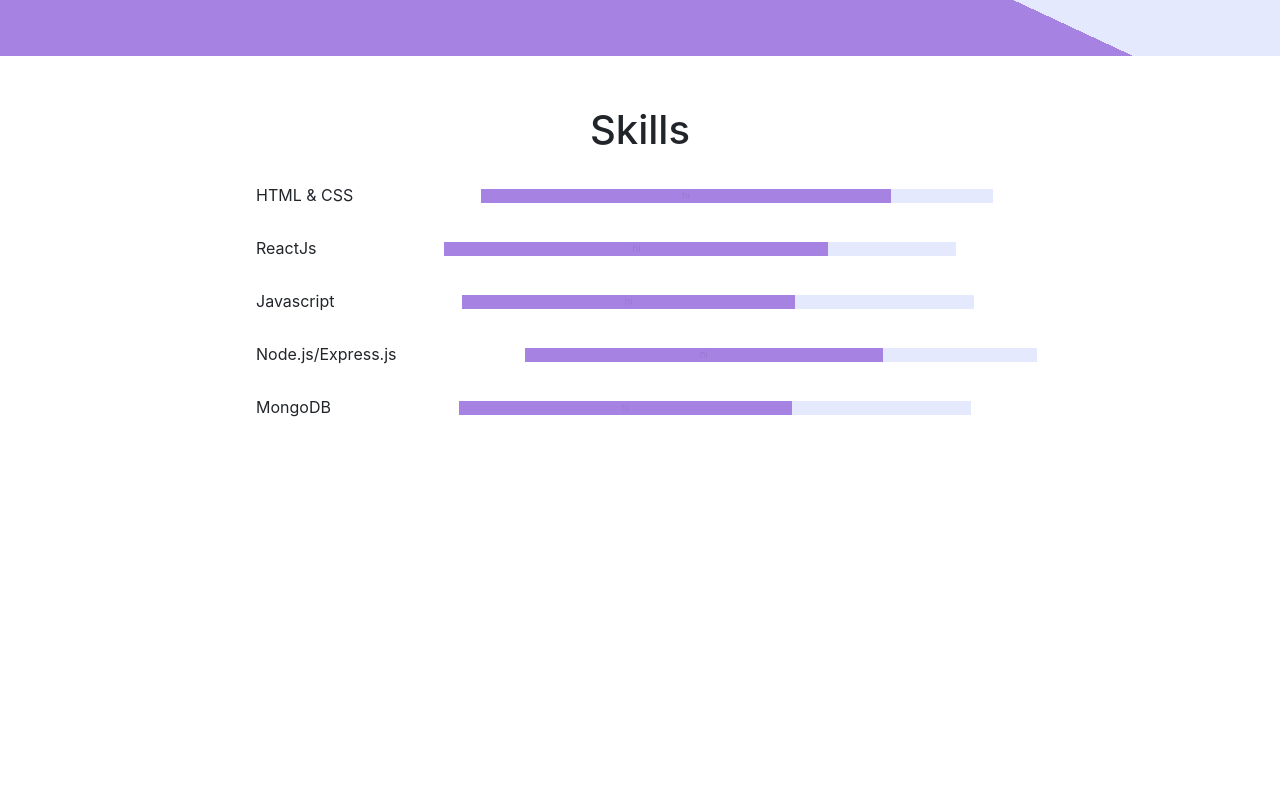
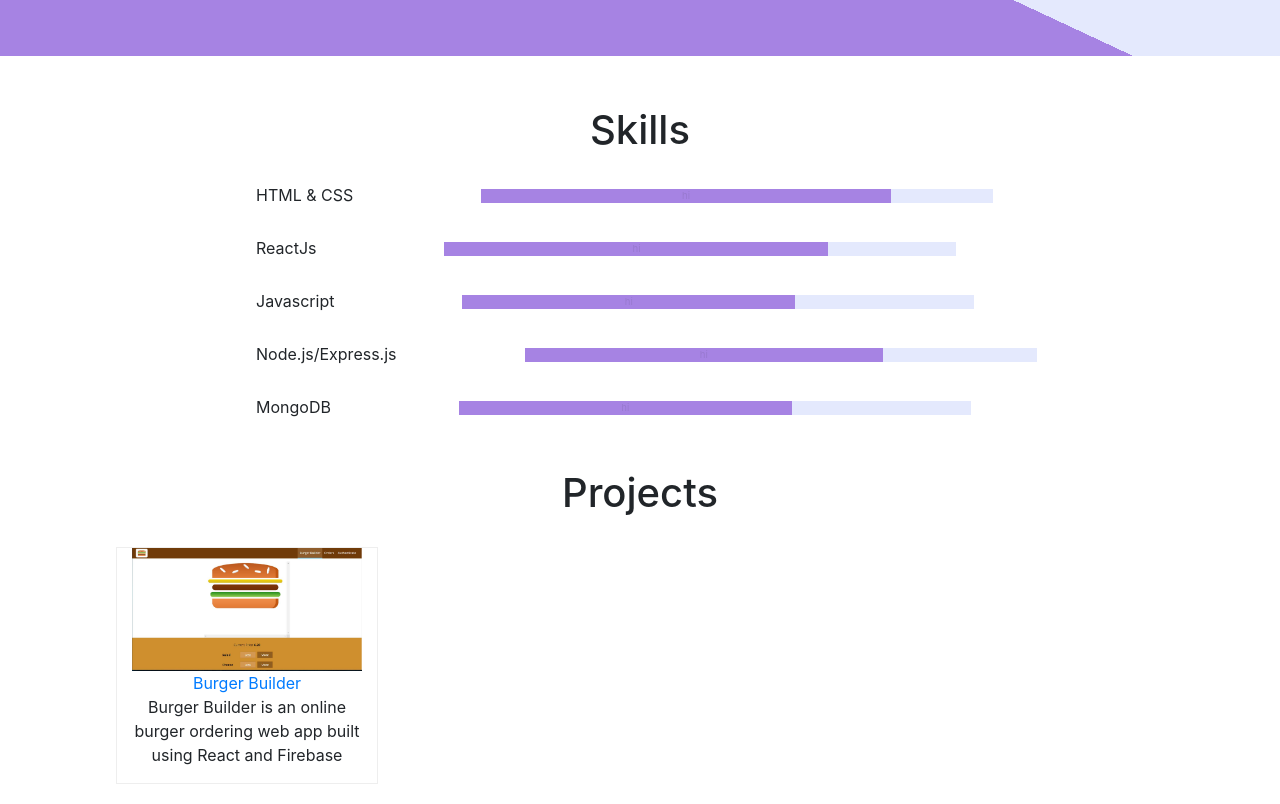
Before and after one commit to Kharanshu31/Portfolio, a React (Create React App) app: page /profile in a window 1280 px wide. Shown: the part 404-1208 px from the top of the page. Before the commit the page ends 823 px from the top, so only its background shows below. Built offline with nearby package versions, Linux system fonts and the light colour scheme.

Commit message:
Adding Project

```diff
--- a/src/components/Profile/Profile.js
+++ b/src/components/Profile/Profile.js
@@ -2,12 +2,14 @@
 // import {Link,withRouter} from "react-router-dom";
 import About from "./About/About";
 import Skills from "./Skills/Skills";
+import Projects from "./Projects/Projects";
 
 function Profile() {
   return (
     <div>
       <About />
       <Skills />
+      <Projects />
     </div>
   );
 }
--- /dev/null
+++ b/src/components/Profile/Projects/Projects.css
@@ -0,0 +1,21 @@
+.projectdiv {
+  text-align: center;
+}
+
+.projectheading {
+  margin-top: 50px;
+  font-size: 2.5rem;
+  margin-bottom: 30px;
+}
+
+.projectbox {
+  margin-left: 10%;
+  margin-bottom: 10%;
+  width: 20%;
+  border: 1px solid #eee;
+  /* display: grid; */
+}
+
+.projectimg {
+  width: 100%;
+}
--- /dev/null
+++ b/src/components/Profile/Projects/Projects.js
@@ -0,0 +1,25 @@
+import React from 'react';
+// import {Link} from "react-router-dom";
+import "./Projects.css";
+import burger from "../../../assets/burgerbuilder.JPG";
+
+function Projects() {
+  return (
+    <div className="projectdiv">
+      <h1 className="projectheading">Projects</h1>
+
+      <div className="row">
+
+        <div className="container projectbox">
+          <img src={burger} className="projectimg"/>
+          <a href="https://react-my-burger-52295.web.app/" className="projectlink"><span>Burger Builder</span></a>
+          <p className="projectinfo">Burger Builder is an online burger ordering web app built using React and Firebase</p>
+        </div>
+
+      </div>
+
+    </div>
+  );
+}
+
+export default Projects;
```
Also changed, not shown: src/assets/burgerbuilder.JPG (added).
